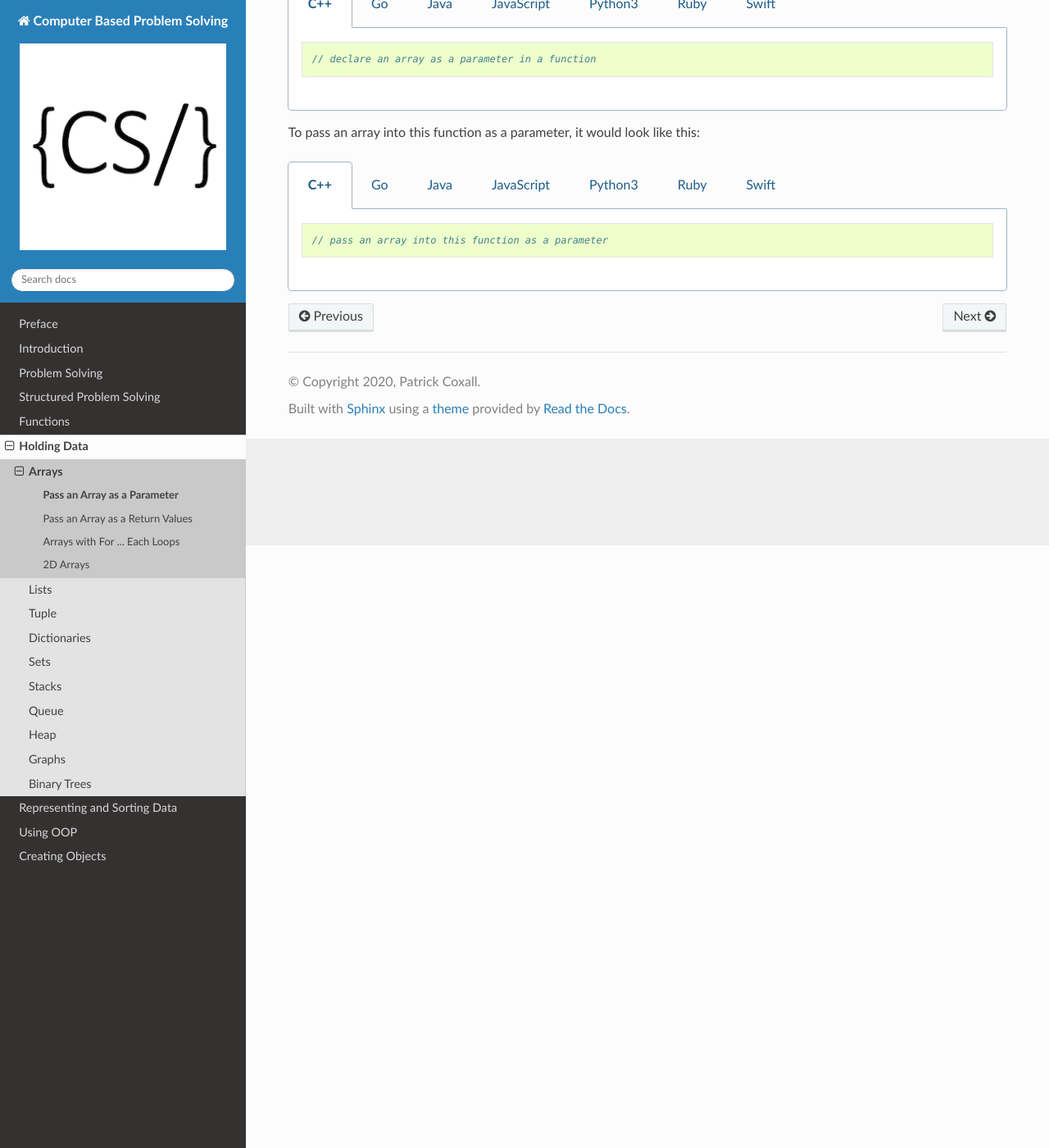
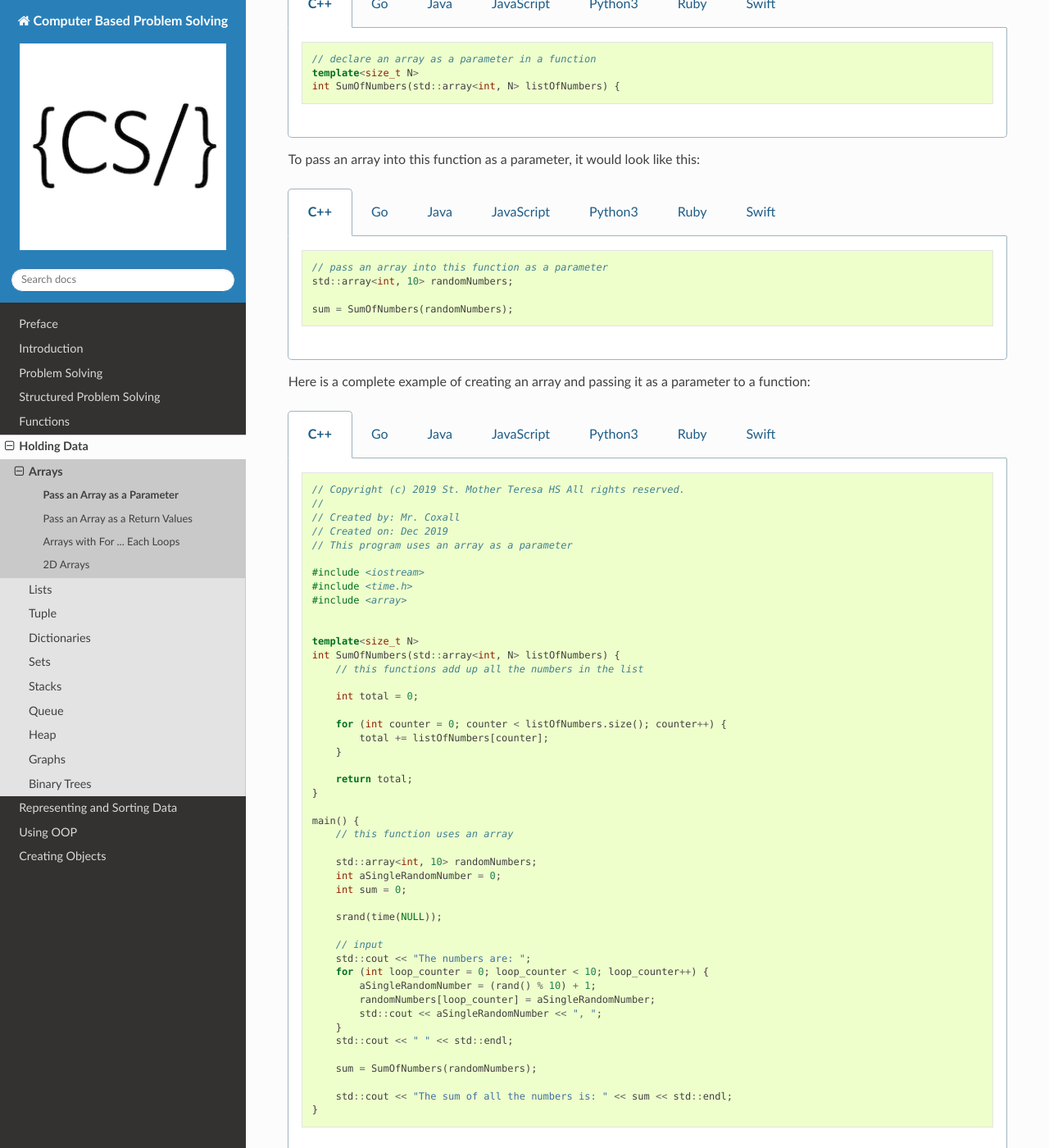
Before and after one commit to Mr-Coxall/Computer-Based-Problem-Solving, a Sphinx documentation site: the page built from docs/holding-data/array-as-a-parameter.rst, in a window 1280 px wide and 1400 px high, scrolled down 735 px. Shown: the whole window at 82% size. Built offline with Sphinx 7.4.7 and the Read the Docs theme 2.0.0, drawn with Linux system fonts in a browser that asks for light colours; pages that are not in the unit, such as notebooks, are missing from menus.

Commit message:
Update array-as-a-parameter.rst

```diff
--- a/docs/holding-data/array-as-a-parameter.rst
+++ b/docs/holding-data/array-as-a-parameter.rst
@@ -18,6 +18,8 @@ To declare an array as a parameter in a function, it would look like this:
     .. code-block:: C++
 
       // declare an array as a parameter in a function
+      template<size_t N>
+      int SumOfNumbers(std::array<int, N> listOfNumbers) {
 
   .. group-tab:: Go
 
@@ -42,6 +44,8 @@ To declare an array as a parameter in a function, it would look like this:
     .. code-block:: Python
 
       # declare an array as a parameter in a function
+      # note: it just looks like a normal variable
+      def sum_of_numbers(list_of_numbers):
 
   .. group-tab:: Ruby
 
@@ -64,6 +68,9 @@ To pass an array into this function as a parameter, it would look like this:
     .. code-block:: C++
 
       // pass an array into this function as a parameter
+      std::array<int, 10> randomNumbers;
+
+      sum = SumOfNumbers(randomNumbers);
 
   .. group-tab:: Go
 
@@ -88,6 +95,9 @@ To pass an array into this function as a parameter, it would look like this:
     .. code-block:: Python
 
       # pass an array into this function as a parameter
+      random_numbers = []
+
+      sum = sum_of_numbers(random_numbers)
 
   .. group-tab:: Ruby
 
@@ -100,3 +110,136 @@ To pass an array into this function as a parameter, it would look like this:
     .. code-block:: Swift
 
       // pass an array into this function as a parameter
+
+Here is a complete example of creating an array and passing it as a parameter to a function:
+
+.. tabs::
+
+  .. group-tab:: C++
+
+    .. code-block:: C++
+
+      // Copyright (c) 2019 St. Mother Teresa HS All rights reserved.
+      //
+      // Created by: Mr. Coxall
+      // Created on: Dec 2019
+      // This program uses an array as a parameter
+
+      #include <iostream>
+      #include <time.h>
+      #include <array>
+
+
+      template<size_t N>
+      int SumOfNumbers(std::array<int, N> listOfNumbers) {
+          // this functions add up all the numbers in the list
+
+          int total = 0;
+
+          for (int counter = 0; counter < listOfNumbers.size(); counter++) {
+              total += listOfNumbers[counter];
+          }
+
+          return total;
+      }
+
+      main() {
+          // this function uses an array
+
+          std::array<int, 10> randomNumbers;
+          int aSingleRandomNumber = 0;
+          int sum = 0;
+
+          srand(time(NULL));
+
+          // input
+          std::cout << "The numbers are: ";
+          for (int loop_counter = 0; loop_counter < 10; loop_counter++) {
+              aSingleRandomNumber = (rand() % 10) + 1;
+              randomNumbers[loop_counter] = aSingleRandomNumber;
+              std::cout << aSingleRandomNumber << ", ";
+          }
+          std::cout << " " << std::endl;
+
+          sum = SumOfNumbers(randomNumbers);
+
+          std::cout << "The sum of all the numbers is: " << sum << std::endl;
+      }
+
+
+  .. group-tab:: Go
+
+    .. code-block:: Go
+
+      // pass an array into this function as a parameter
+
+  .. group-tab:: Java
+
+    .. code-block:: Java
+
+      // pass an array into this function as a parameter
+
+  .. group-tab:: JavaScript
+
+    .. code-block:: JavaScript
+
+      // pass an array into this function as a parameter
+
+  .. group-tab:: Python3
+
+    .. code-block:: Python
+
+      #!/usr/bin/env python3
+
+      # Created by: Mr. Coxall
+      # Created on: Dec 2019
+      # This program uses a list as a parameter
+
+      import random
+
+
+      def sum_of_numbers(list_of_numbers):
+          # this functions add up all the numbers in the list
+
+          total = 0
+
+          for counter in range (0, len(list_of_numbers)):
+              total += list_of_numbers[counter]
+
+          return total
+
+      def main():
+          # this function uses a list
+
+          random_numbers = []
+          sum = 0
+
+          # input
+          print("The numbers are ")
+          for loop_counter in range(0, 9):
+              a_single_number = random.randint(0,10)
+              random_numbers.append(a_single_number)
+              print("{0}, ".format(a_single_number), end="")
+          print("")
+
+          sum = sum_of_numbers(random_numbers)
+
+          print("The sum of all the numbers is: {0} ".format(sum))
+
+
+
+      if __name__ == "__main__":
+          main()
+
+
+  .. group-tab:: Ruby
+
+    .. code-block:: Ruby
+
+      // pass an array into this function as a parameter
+
+  .. group-tab:: Swift
+
+    .. code-block:: Swift
+
+      // pass an array into this function as a parameter
```
